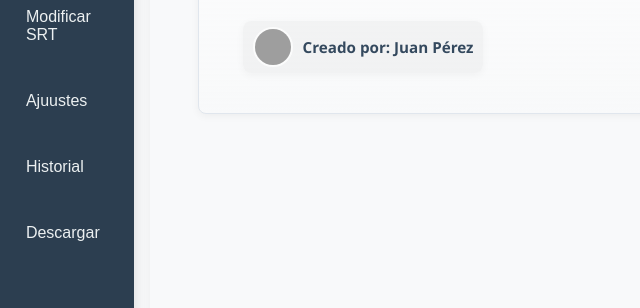
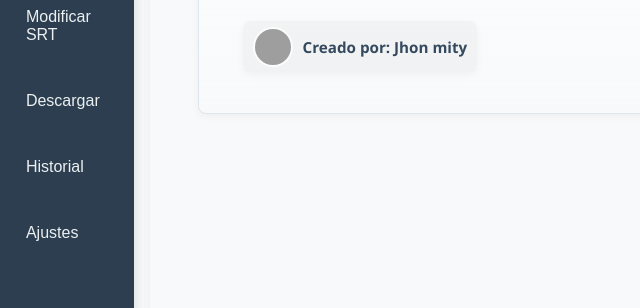
Before and after one commit to jhoncenalvcmitystudy/SRT-canciones, a plain HTML site: page index.html in a window 1280 px wide. Shown: the part 314-622 px from the top of the page, 0-640 px from the left. Drawn offline with Linux system fonts and the light colour scheme; grey boxes are pictures that could not be loaded.

Commit message:
Fix button labels and update creator name

```diff
--- a/index.html
+++ b/index.html
@@ -16,9 +16,10 @@
             <button class="sidebar-button" data-section="editar-texto">Editar texto</button>
             <button class="sidebar-button" data-section="subir-audio">Subir audio</button>
             <button class="sidebar-button" data-section="modificar-srt">Modificar SRT</button>
-            <button class="sidebar-button" data-section="ajuustes">Ajuustes</button>
+            <button class="sidebar-button" data-section="descargar">Descargar</button>
             <button class="sidebar-button" data-section="historial">Historial</button>
-            <button class="sidebar-button" data-section="descargar">Descargar</button>
+            <button class="sidebar-button" data-section="ajuustes">Ajustes</button>
+
         </aside>
         <main class="main-content">
             <div id="principal-section" class="content-section active">
@@ -32,7 +33,7 @@
                         </div>
                         <div class="creator-badge" title="Creador">
                             <img src="https://images.unsplash.com/photo-1544005313-94ddf0286df2?q=80&w=320&auto=format&fit=crop&ixlib=rb-4.0.3&s=0b4b1a3b6b3f1b2f3a2d4c6e7f8a9b0c" alt="Creador" />
-                            <div class="creator-text">Creado por: Juan Pérez</div>
+                            <div class="creator-text">Creado por: Jhon mity</div>
                         </div>
                     </div>
                     <div class="hero-right" aria-hidden="true">
```
